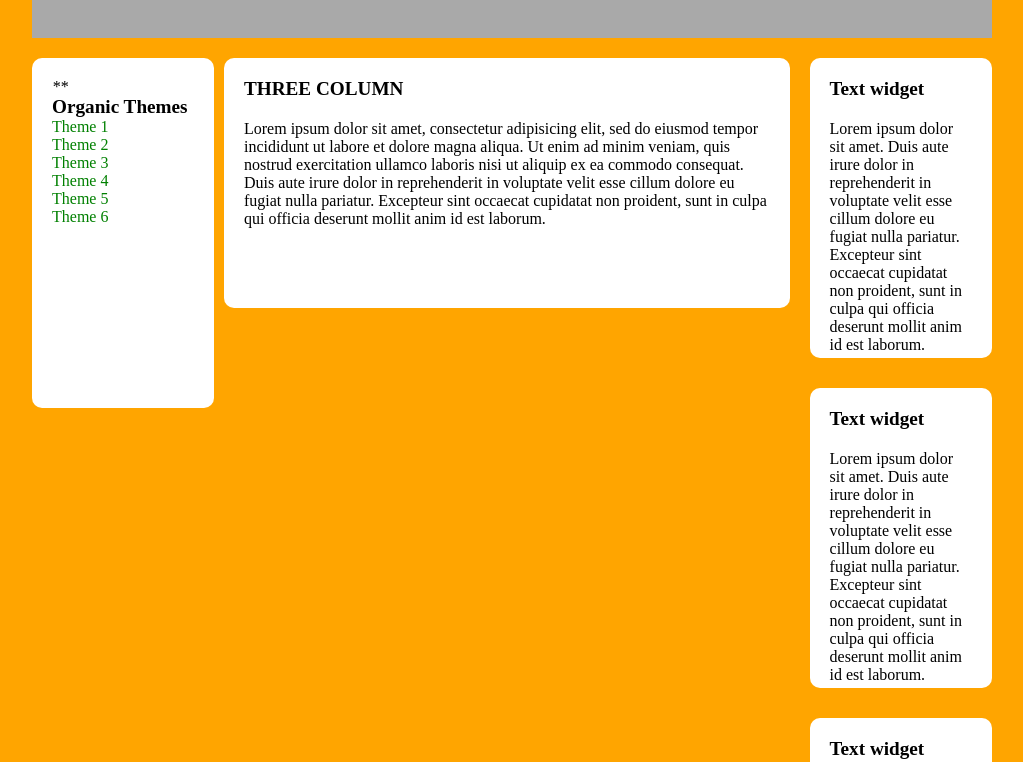
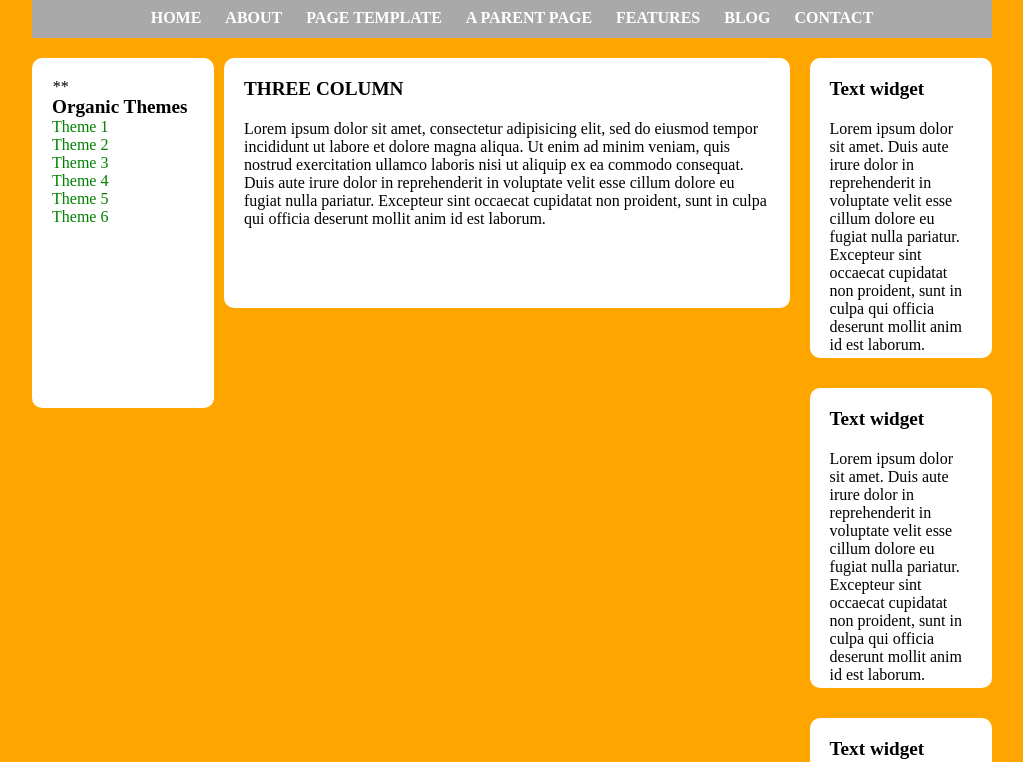
Before and after one commit to salvoab/htmlcss-struttura-wp, a plain HTML site: page index.html in a window 1280 px wide. Shown: the part 272-1034 px from the top of the page, without its empty margins (128-1151 px from the left). Drawn offline with Linux system fonts and the light colour scheme.

Commit message:
Menu di navigazione completo

```diff
--- a/css/style.css
+++ b/css/style.css
@@ -66,6 +66,28 @@ nav{
   background: darkgrey;
 }
 
+nav > ul > li{
+  /*0 pixel sopra e sotto, 10px sinistra e destra*/
+  padding: 0 10px;
+  line-height: 40px;
+  display: inline-block;
+  list-style: none;
+  vertical-align: middle;
+}
+
+nav > ul > li:hover{
+  background-color: #696969;
+}
+
+nav > ul > li > a{
+  text-decoration: none;
+  text-transform: uppercase;
+  color: white;
+  font-weight: 800;
+  display: inline-block;
+  height: 100%;
+}
+
 aside.temi{
   width: 19%;
   height: 350px;
--- a/index.html
+++ b/index.html
@@ -13,7 +13,15 @@
         <h1>ANOTHER BEAUTIFUL ORGANIC THEME</h1>
       </div>
       <nav>
-
+        <ul>
+          <li><a href="#">home</a></li>
+          <li><a href="#">about</a></li>
+          <li><a href="#">page template</a></li>
+          <li><a href="#">a parent page</a></li>
+          <li><a href="#">features</a></li>
+          <li><a href="#">blog</a></li>
+          <li><a href="#">contact</a></li>
+        </ul>
       </nav>
     </header>
 
```
